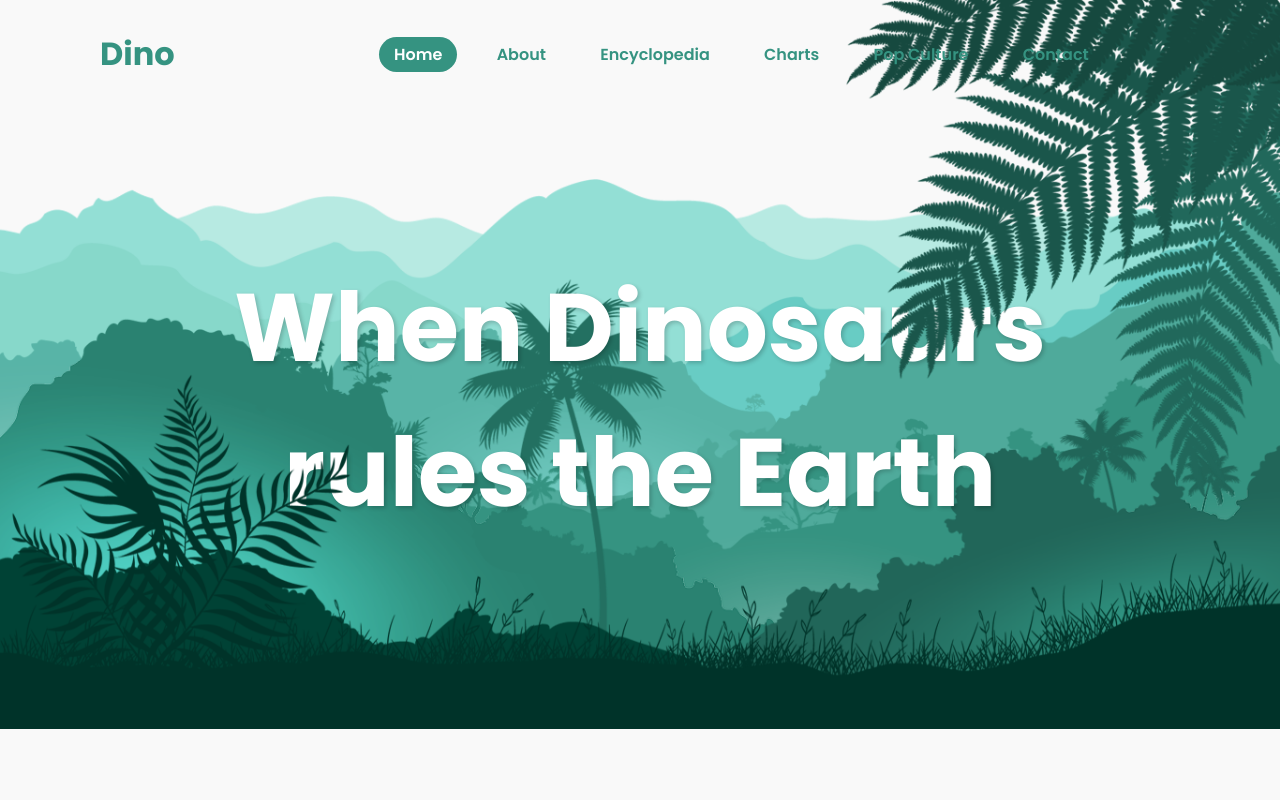
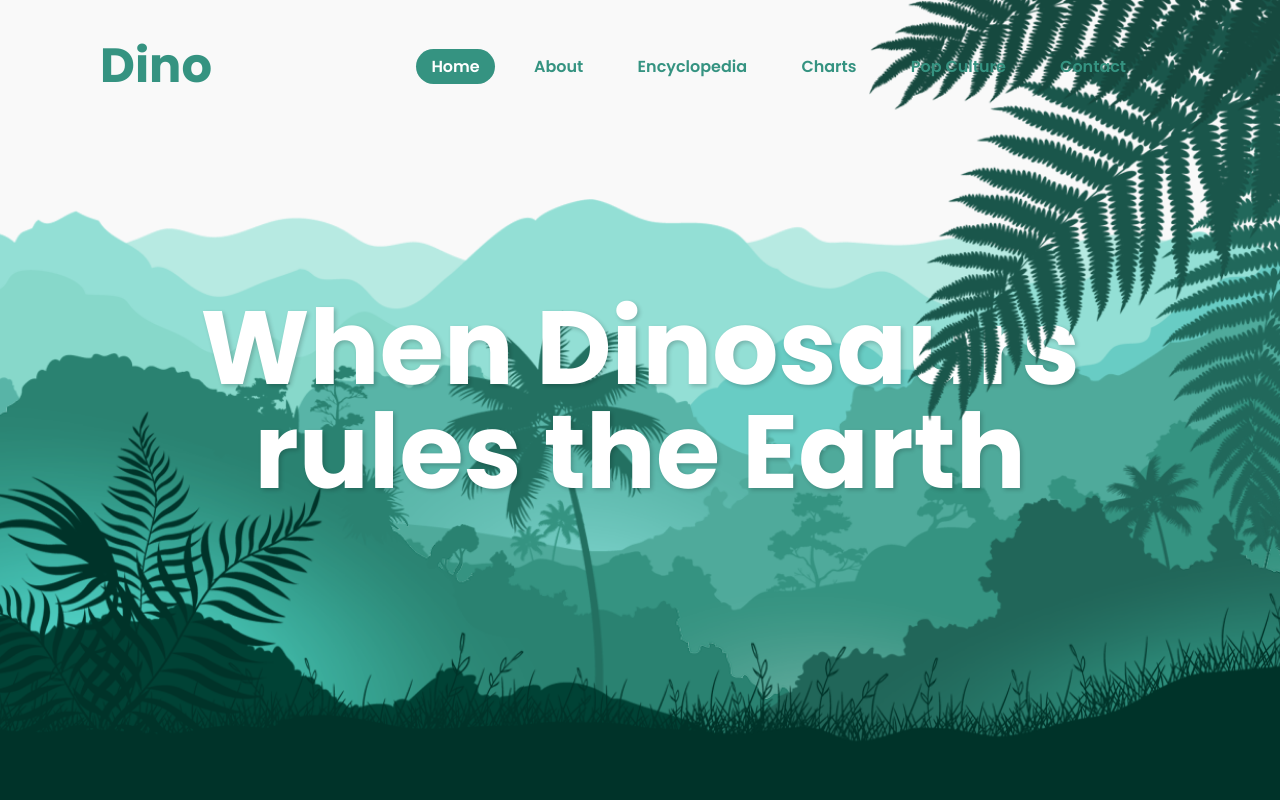
Before and after one commit to LeaG76/dinosaur-website, a website: page index.html in a window 1280 px wide. Shown: the top 800 px of the page. Drawn offline with Linux system fonts and the light colour scheme.

Commit message:
Fix infinite scroll bar

```diff
--- a/assets/javascripts/script.js
+++ b/assets/javascripts/script.js
@@ -7,10 +7,13 @@ let hill5 = document.getElementById('hill5');
 window.addEventListener('scroll', () => {
     let value = window.scrollY;
 
-    text.style.marginTop = value * 2.5 + 'px';
+    if(value<750) {
+        text.style.marginTop = value * 2.5 + 'px';
+        hill1.style.top = value * 1.5 + 'px';
+    }
+
     leaf.style.top = value * -1.5 + 'px';
     leaf.style.left = value * 1.5 + 'px';
+    hill4.style.left = value * -1.5 + 'px';
     hill5.style.left = value * 1.5 + 'px';
-    hill4.style.left = value * -1.5 + 'px';
-    hill1.style.top = value * 1.5 + 'px';
 })
--- a/assets/stylesheets/style.css
+++ b/assets/stylesheets/style.css
@@ -1,10 +1,12 @@
 @import url('https://fonts.googleapis.com/css2?family=Poppins:wght@100;200;300;400;500;600;700;800;900&display=swap');
+@import url('https://fonts.googleapis.com/css2?family=Inter:wght@100;200;300;400;500;600;700;800;900&display=swap');
 
 * {
     margin: 0;
     padding: 0;
     box-sizing: border-box;
     font-family: 'Poppins', sans-serif;
+    scroll-behavior: smooth;
 }
 
 body {
@@ -22,13 +24,14 @@ header {
     display: flex;
     justify-content: flex-start;
     align-items: center;
-    z-index: 100;
+    z-index: 10000;
 }
 
 .logo {
-    font-size: 2em;
+    font-size: 3em;
+    font-weight: bold;
+    text-decoration: none;
     color: #359381;
-    pointer-events: none;
     margin-right: 18%;
 }
 
@@ -49,18 +52,30 @@ header {
 
 .parallax {
     position: relative;
+    height: 100vh;
+    width: 100%;
+    padding: 100px;
     display: flex;
     justify-content: center;
     align-items: center;
-    height: 100vh;
-    margin-bottom: 100px;
+}
+
+.parallax::before {
+    content: '';
+    position: absolute;
+    bottom: 0;
+    width: 100%;
+    height: 100px;
+    background: linear-gradient(to top, #003329, transparent);
 }
 
 #text {
     position: absolute;
     text-align: center;
-    font-size: 6em;
+    line-height : 1em;
+    font-size: 6.5em;
     color: #fff;
+    white-space: nowrap;
     text-shadow: 2px 2px 4px rgba(0, 0, 0, 0.2);
 }
 
@@ -69,6 +84,8 @@ header {
     top: 0;
     left: 0;
     width: 100%;
+    height: 100%;
+    object-fit: cover;
     pointer-events: none;
 }
 
@@ -79,19 +96,13 @@ header {
 }
 
 .sec h2 {
-    font-size: 3em;
+    font-size: 3.5em;
     color: #fff;
     margin-bottom: 10px;
 }
 
 .sec p {
-    font-size: 1em;
+    font-size: 1.2em;
     color: #fff;
     font-weight: 300;
 }
-
-@media screen and (max-width: 1700px) {
-    .parallax {
-        margin-bottom: 0;
-    }
-}
--- a/index.html
+++ b/index.html
@@ -9,7 +9,7 @@
 </head>
 <body>
     <header>
-        <h2 class="logo">Dino</h2>
+        <a href="#" class="logo">Dino</a>
         <nav class="navigation">
             <a href="#" class="active">Home</a>
             <a href="#">About</a>
@@ -32,7 +32,7 @@
         <img src="assets/pictures/plant.png" id="plant">
     </section>
 
-    <section class="sec">
+    <div class="sec">
         <h2>Parallax Scrolling Website</h2>
         <p>
             Lorem ipsum dolor sit amet, consectetur adipisicing elit. Id nemo eligendi at, repellendus error sapiente magnam voluptates possimus facilis vitae autem molestiae ea ullam repudiandae eaque! Iure eveniet voluptates iusto laboriosam quos, modi consectetur porro architecto incidunt obcaecati unde rerum. Esse repellendus blanditiis corrupti sapiente quaerat voluptatibus, laboriosam quisquam facere? At odit, praesentium exercitationem asperiores ipsa temporibus numquam voluptatibus eveniet reprehenderit porro fugiat magni corrupti tenetur debitis aliquam, nesciunt consectetur veritatis eum? Dignissimos odit nesciunt earum facere magni blanditiis ab illum et fuga, quod consectetur nostrum tempore minima dolores laudantium, nobis quia dolorum! Porro doloremque sequi, ipsam laborum odio, inventore quam maiores nesciunt illo ullam quibusdam sit delectus soluta unde accusantium debitis obcaecati! Ducimus animi magnam reiciendis a alias tenetur quod repellendus mollitia, voluptas culpa in, ullam deleniti consequuntur veniam!
@@ -41,8 +41,10 @@
             <br><br>
             Lorem ipsum dolor sit amet, consectetur adipisicing elit. Id nemo eligendi at, repellendus error sapiente magnam voluptates possimus facilis vitae autem molestiae ea ullam repudiandae eaque! Iure eveniet voluptates iusto laboriosam quos, modi consectetur porro architecto incidunt obcaecati unde rerum. Esse repellendus blanditiis corrupti sapiente quaerat voluptatibus, laboriosam quisquam facere? At odit, praesentium exercitationem asperiores ipsa temporibus numquam voluptatibus eveniet reprehenderit porro fugiat magni corrupti tenetur debitis aliquam, nesciunt consectetur veritatis eum? Dignissimos odit nesciunt earum facere magni blanditiis ab illum et fuga, quod consectetur nostrum tempore minima dolores laudantium, nobis quia dolorum! Porro doloremque sequi, ipsam laborum odio, inventore quam maiores nesciunt illo ullam quibusdam sit delectus soluta unde accusantium debitis obcaecati! Ducimus animi magnam reiciendis a alias tenetur quod repellendus mollitia, voluptas culpa in, ullam deleniti consequuntur veniam!
             <br><br>
+            Lorem ipsum dolor sit amet, consectetur adipisicing elit. Id nemo eligendi at, repellendus error sapiente magnam voluptates possimus facilis vitae autem molestiae ea ullam repudiandae eaque! Iure eveniet voluptates iusto laboriosam quos, modi consectetur porro architecto incidunt obcaecati unde rerum. Esse repellendus blanditiis corrupti sapiente quaerat voluptatibus, laboriosam quisquam facere? At odit, praesentium exercitationem asperiores ipsa temporibus numquam voluptatibus eveniet reprehenderit porro fugiat magni corrupti tenetur debitis aliquam, nesciunt consectetur veritatis eum? Dignissimos odit nesciunt earum facere magni blanditiis ab illum et fuga, quod consectetur nostrum tempore minima dolores laudantium, nobis quia dolorum! Porro doloremque sequi, ipsam laborum odio, inventore quam maiores nesciunt illo ullam quibusdam sit delectus soluta unde accusantium debitis obcaecati! Ducimus animi magnam reiciendis a alias tenetur quod repellendus mollitia, voluptas culpa in, ullam deleniti consequuntur veniam!
+            <br><br>
         </p>
-    </section>
+    </div>
 
     <script src="assets/javascripts/script.js"></script>
 </body>
```
